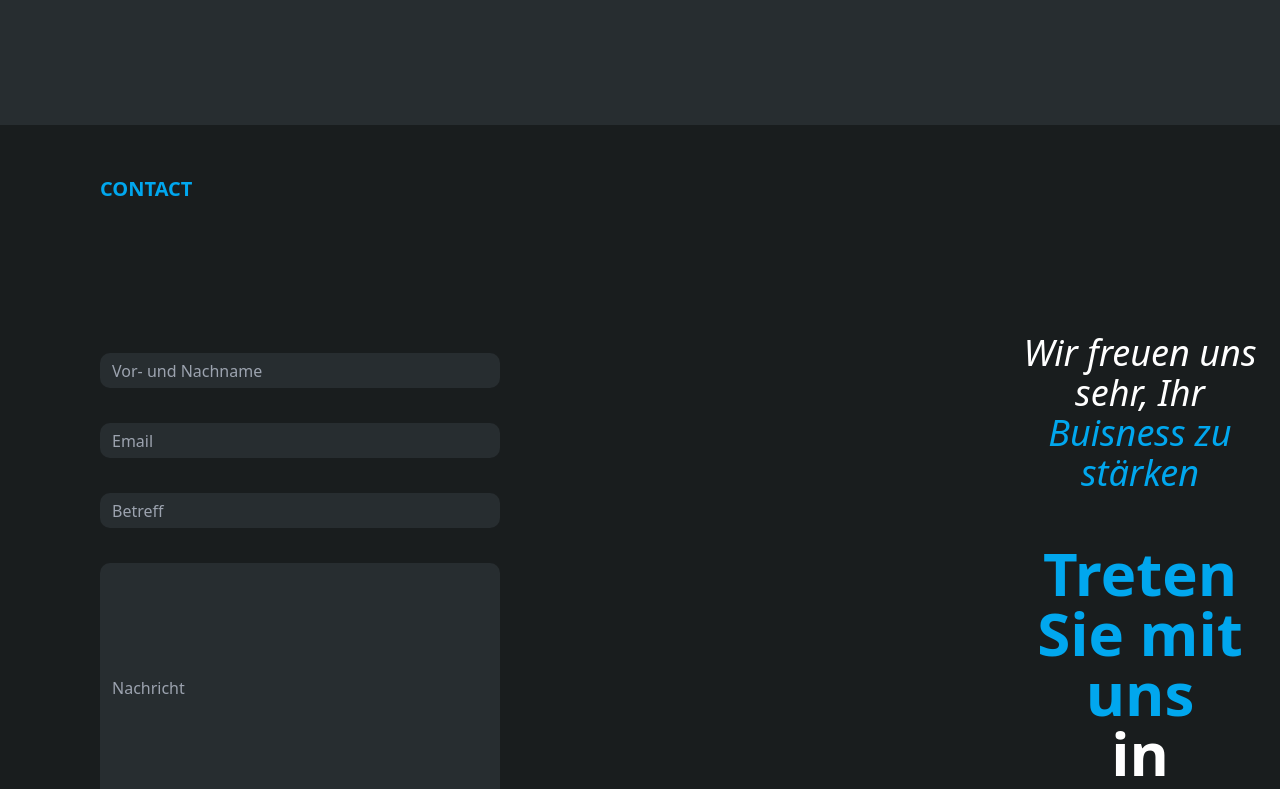
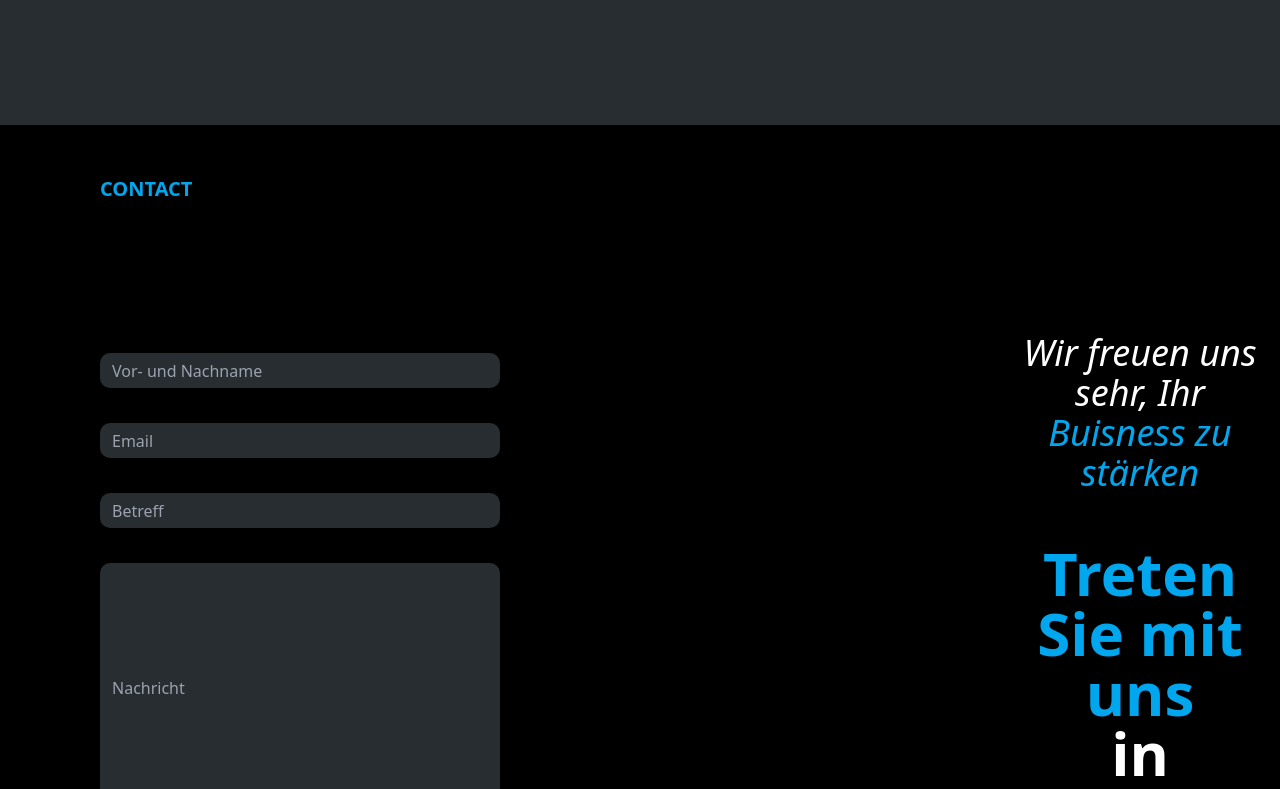
Before and after one commit to Ferbion-lT/V3, a Vue app: page / in a window 1280 px wide. Shown: the part 5080-5869 px from the top of the page. Built offline with nearby package versions, Linux system fonts and the light colour scheme.

Commit message:
feat: changed bg-color

```diff
--- a/src/components/Contact.vue
+++ b/src/components/Contact.vue
@@ -1,5 +1,5 @@
 <template class="scroll-smooth">
-    <div id="contact" class="bg-[#191d1e] pb-[250px]">
+    <div id="contact" class="bg-[#000000] pb-[250px]">
         <div class="pt-[50px] flex justify-center sm:pl-[100px] sm:block">
             <span class="text-[#01a7ee] uppercase font-bold text-xl">contact</span>
         </div>
```
